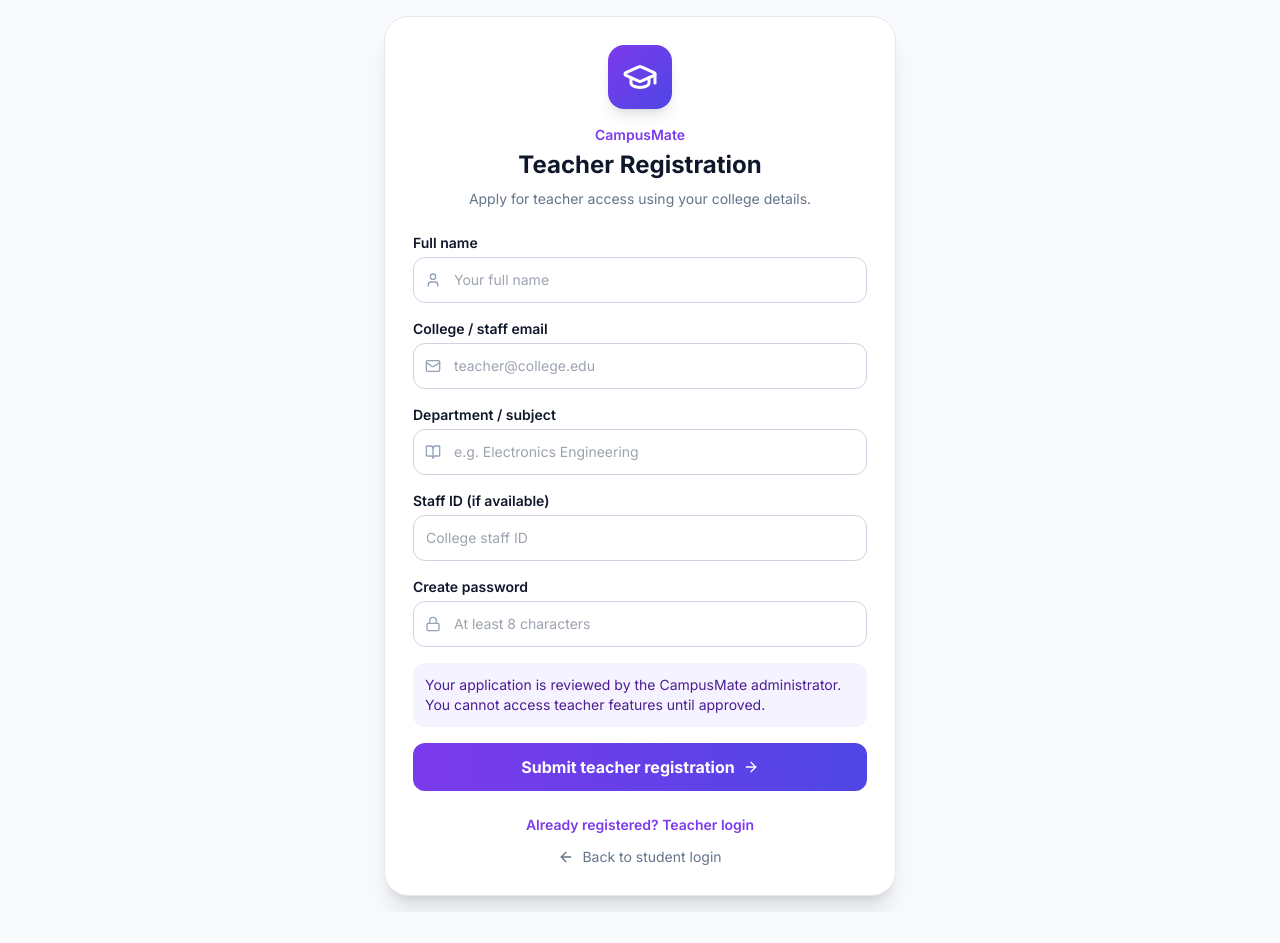
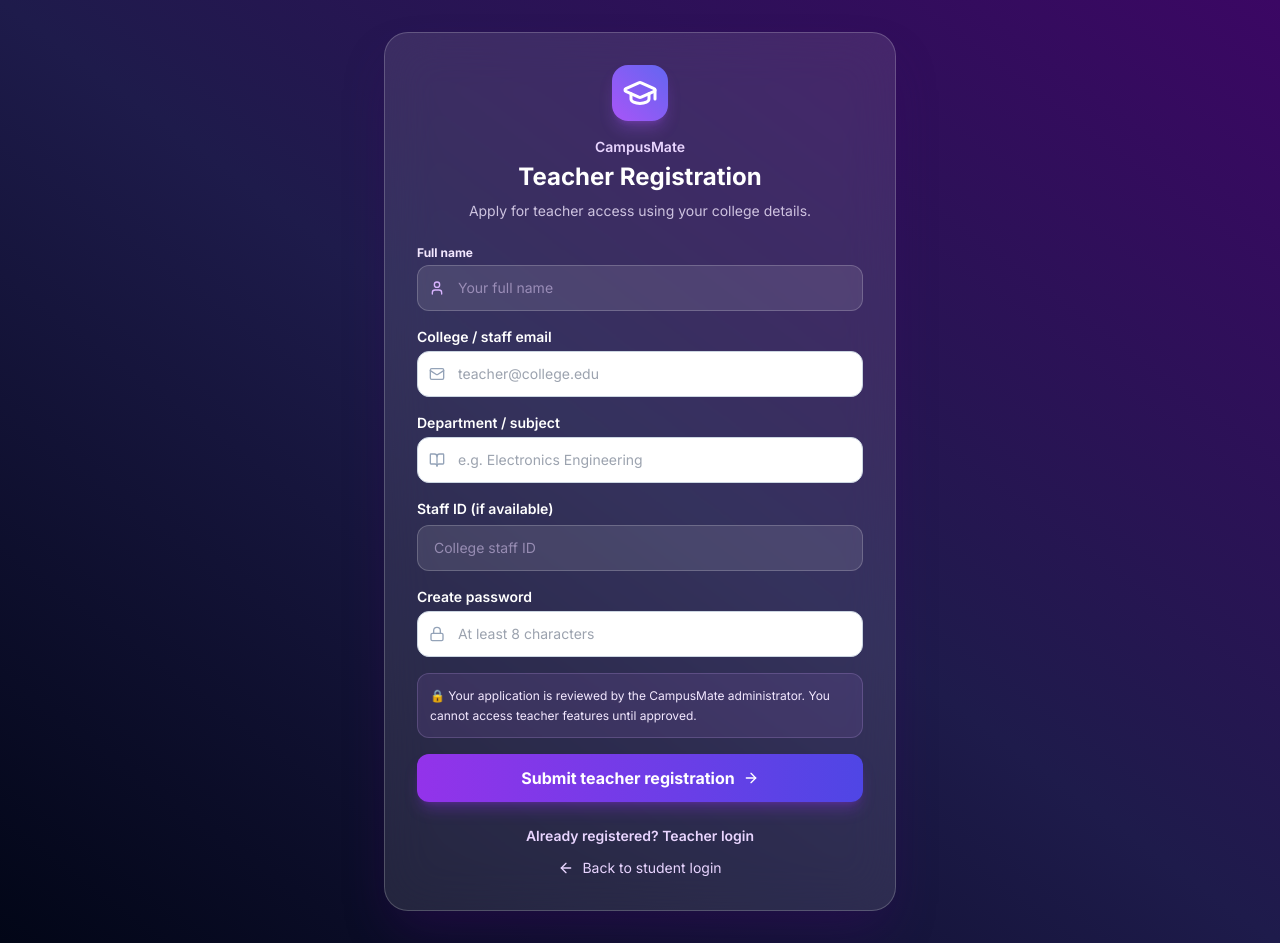
Before and after one commit to monstersugu888-byte/student-marketplace, a Next.js app: page /auth/teacher-register in a window 1280 px wide. Before the commit the page ends 912 px from the top, so only its background shows below. Built offline with nearby package versions, Linux system fonts and the light colour scheme; no server answers; the database is empty.

Commit message:
Match teacher registration portal to purple glass login theme

```diff
--- a/src/app/auth/teacher-register/page.tsx
+++ b/src/app/auth/teacher-register/page.tsx
@@ -2,7 +2,7 @@
 
 import { FormEvent, useState } from 'react';
 import Link from 'next/link';
-import { GraduationCap, User, Mail, Lock, BookOpen, ArrowRight, ArrowLeft } from 'lucide-react';
+import { GraduationCap, User, Mail, Lock, BookOpen, ArrowRight, ArrowLeft, ShieldCheck } from 'lucide-react';
 
 export default function TeacherRegisterPage() {
   const [name, setName] = useState('');
@@ -54,23 +54,23 @@
   }
 
   return (
-    <main className="flex min-h-[75vh] items-center justify-center p-4">
-      <div className="w-full max-w-lg space-y-6 rounded-3xl border border-slate-200 bg-white p-7 shadow-xl dark:border-slate-800 dark:bg-slate-900">
+    <main className="flex min-h-screen items-center justify-center bg-gradient-to-tr from-slate-950 via-indigo-950 to-purple-950 p-4 text-white">
+      <div className="my-4 w-full max-w-lg space-y-6 rounded-3xl border border-white/20 bg-white/10 p-7 shadow-2xl shadow-purple-950/40 backdrop-blur-xl sm:p-8">
         <div className="text-center">
-          <div className="mx-auto mb-4 flex h-16 w-16 items-center justify-center rounded-2xl bg-gradient-to-br from-violet-600 to-indigo-600 text-white shadow-lg">
+          <div className="mx-auto mb-4 flex h-14 w-14 items-center justify-center rounded-2xl bg-gradient-to-tr from-purple-500 to-indigo-500 text-white shadow-lg shadow-purple-500/30">
             <GraduationCap className="h-9 w-9" />
           </div>
-          <p className="text-sm font-semibold text-violet-600">CampusMate</p>
+          <p className="text-sm font-semibold text-purple-200">CampusMate</p>
           <h1 className="mt-1 text-2xl font-extrabold">Teacher Registration</h1>
-          <p className="mt-2 text-sm text-slate-500">Apply for teacher access using your college details.</p>
+          <p className="mt-2 text-sm text-purple-100/80">Apply for teacher access using your college details.</p>
         </div>
 
-        {error && <div role="alert" className="rounded-xl border border-red-200 bg-red-50 p-3 text-sm text-red-700">{error}</div>}
-        {success && <div role="status" className="rounded-xl border border-emerald-200 bg-emerald-50 p-3 text-sm text-emerald-800">{success}</div>}
+        {error && <div role="alert" className="rounded-xl border border-red-400/40 bg-red-500/15 p-3 text-sm text-red-100">{error}</div>}
+        {success && <div role="status" className="rounded-xl border border-emerald-300/30 bg-emerald-400/10 p-3 text-sm text-emerald-100">{success}</div>}
 
         <form onSubmit={handleSubmit} className="space-y-4">
-          <label className="block text-sm font-semibold">Full name
-            <span className="relative mt-1 block"><User className="absolute left-3 top-1/2 h-4 w-4 -translate-y-1/2 text-slate-400" /><input required maxLength={120} value={name} onChange={e=>setName(e.target.value)} autoComplete="name" placeholder="Your full name" className="w-full rounded-xl border border-slate-300 bg-white py-3 pl-10 pr-3 font-normal text-slate-900 outline-none focus:border-violet-500 focus:ring-2 focus:ring-violet-200 dark:border-slate-700" /></span>
+          <label className="block text-xs font-bold text-purple-100">Full name
+            <span className="relative mt-1 block"><User className="absolute left-3 top-1/2 h-4 w-4 -translate-y-1/2 text-purple-300" /><input required maxLength={120} value={name} onChange={e=>setName(e.target.value)} autoComplete="name" placeholder="Your full name" className="w-full rounded-xl border border-white/20 bg-white/10 py-3 pl-10 pr-4 text-sm font-normal text-white placeholder:text-purple-200/50 outline-none transition focus:border-purple-300 focus:ring-2 focus:ring-purple-400/30" /></span>
           </label>
           <label className="block text-sm font-semibold">College / staff email
             <span className="relative mt-1 block"><Mail className="absolute left-3 top-1/2 h-4 w-4 -translate-y-1/2 text-slate-400" /><input required type="email" maxLength={254} value={email} onChange={e=>setEmail(e.target.value)} autoComplete="email" placeholder="teacher@college.edu" className="w-full rounded-xl border border-slate-300 bg-white py-3 pl-10 pr-3 font-normal text-slate-900 outline-none focus:border-violet-500 focus:ring-2 focus:ring-violet-200 dark:border-slate-700" /></span>
@@ -79,17 +79,17 @@
             <span className="relative mt-1 block"><BookOpen className="absolute left-3 top-1/2 h-4 w-4 -translate-y-1/2 text-slate-400" /><input required maxLength={120} value={department} onChange={e=>setDepartment(e.target.value)} placeholder="e.g. Electronics Engineering" className="w-full rounded-xl border border-slate-300 bg-white py-3 pl-10 pr-3 font-normal text-slate-900 outline-none focus:border-violet-500 focus:ring-2 focus:ring-violet-200 dark:border-slate-700" /></span>
           </label>
           <label className="block text-sm font-semibold">Staff ID (if available)
-            <input maxLength={80} value={staffId} onChange={e=>setStaffId(e.target.value)} placeholder="College staff ID" className="mt-1 w-full rounded-xl border border-slate-300 bg-white px-3 py-3 font-normal text-slate-900 outline-none focus:border-violet-500 focus:ring-2 focus:ring-violet-200 dark:border-slate-700" />
+            <input maxLength={80} value={staffId} onChange={e=>setStaffId(e.target.value)} placeholder="College staff ID" className="mt-1.5 w-full rounded-xl border border-white/20 bg-white/10 px-4 py-3 text-sm font-normal text-white placeholder:text-purple-200/50 outline-none transition focus:border-purple-300 focus:ring-2 focus:ring-purple-400/30" />
           </label>
           <label className="block text-sm font-semibold">Create password
             <span className="relative mt-1 block"><Lock className="absolute left-3 top-1/2 h-4 w-4 -translate-y-1/2 text-slate-400" /><input required type="password" minLength={8} maxLength={128} value={password} onChange={e=>setPassword(e.target.value)} autoComplete="new-password" placeholder="At least 8 characters" className="w-full rounded-xl border border-slate-300 bg-white py-3 pl-10 pr-3 font-normal text-slate-900 outline-none focus:border-violet-500 focus:ring-2 focus:ring-violet-200 dark:border-slate-700" /></span>
           </label>
-          <div className="rounded-xl bg-violet-50 p-3 text-sm text-violet-900 dark:bg-violet-950/40 dark:text-violet-200">Your application is reviewed by the CampusMate administrator. You cannot access teacher features until approved.</div>
-          <button type="submit" disabled={busy} className="flex w-full items-center justify-center gap-2 rounded-xl bg-gradient-to-r from-violet-600 to-indigo-600 p-3 font-bold text-white transition hover:opacity-90 disabled:cursor-not-allowed disabled:opacity-60">{busy ? 'Submitting…' : 'Submit teacher registration'} {!busy && <ArrowRight className="h-4 w-4" />}</button>
+          <div className="rounded-xl border border-purple-300/20 bg-purple-400/10 p-3 text-xs leading-relaxed text-purple-100">🔒 Your application is reviewed by the CampusMate administrator. You cannot access teacher features until approved.</div>
+          <button type="submit" disabled={busy} className="flex w-full items-center justify-center gap-2 rounded-xl bg-gradient-to-r from-purple-600 to-indigo-600 p-3 font-bold text-white shadow-lg shadow-purple-600/30 transition hover:from-purple-500 hover:to-indigo-500 disabled:cursor-not-allowed disabled:opacity-60">{busy ? 'Submitting…' : 'Submit teacher registration'} {!busy && <ArrowRight className="h-4 w-4" />}</button>
         </form>
         <div className="flex flex-col items-center gap-3 text-sm">
-          <Link href="/auth/teacher-login" className="font-semibold text-violet-600 hover:underline">Already registered? Teacher login</Link>
-          <Link href="/auth/login" className="inline-flex items-center gap-2 text-slate-500 hover:underline"><ArrowLeft className="h-4 w-4" /> Back to student login</Link>
+          <Link href="/auth/teacher-login" className="font-semibold text-purple-200 hover:text-white hover:underline">Already registered? Teacher login</Link>
+          <Link href="/auth/login" className="inline-flex items-center gap-2 text-purple-200 hover:text-white hover:underline"><ArrowLeft className="h-4 w-4" /> Back to student login</Link>
         </div>
       </div>
     </main>
```
